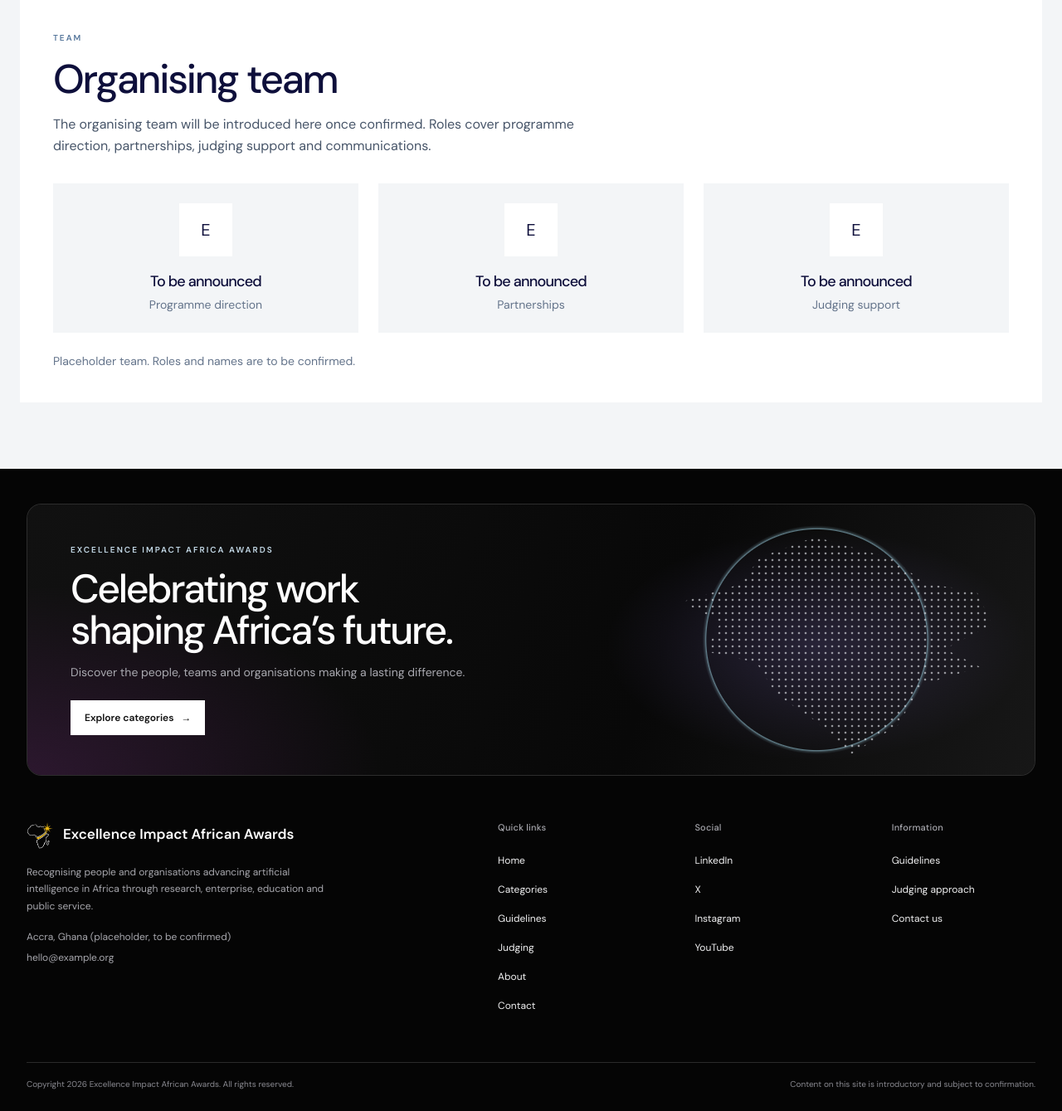
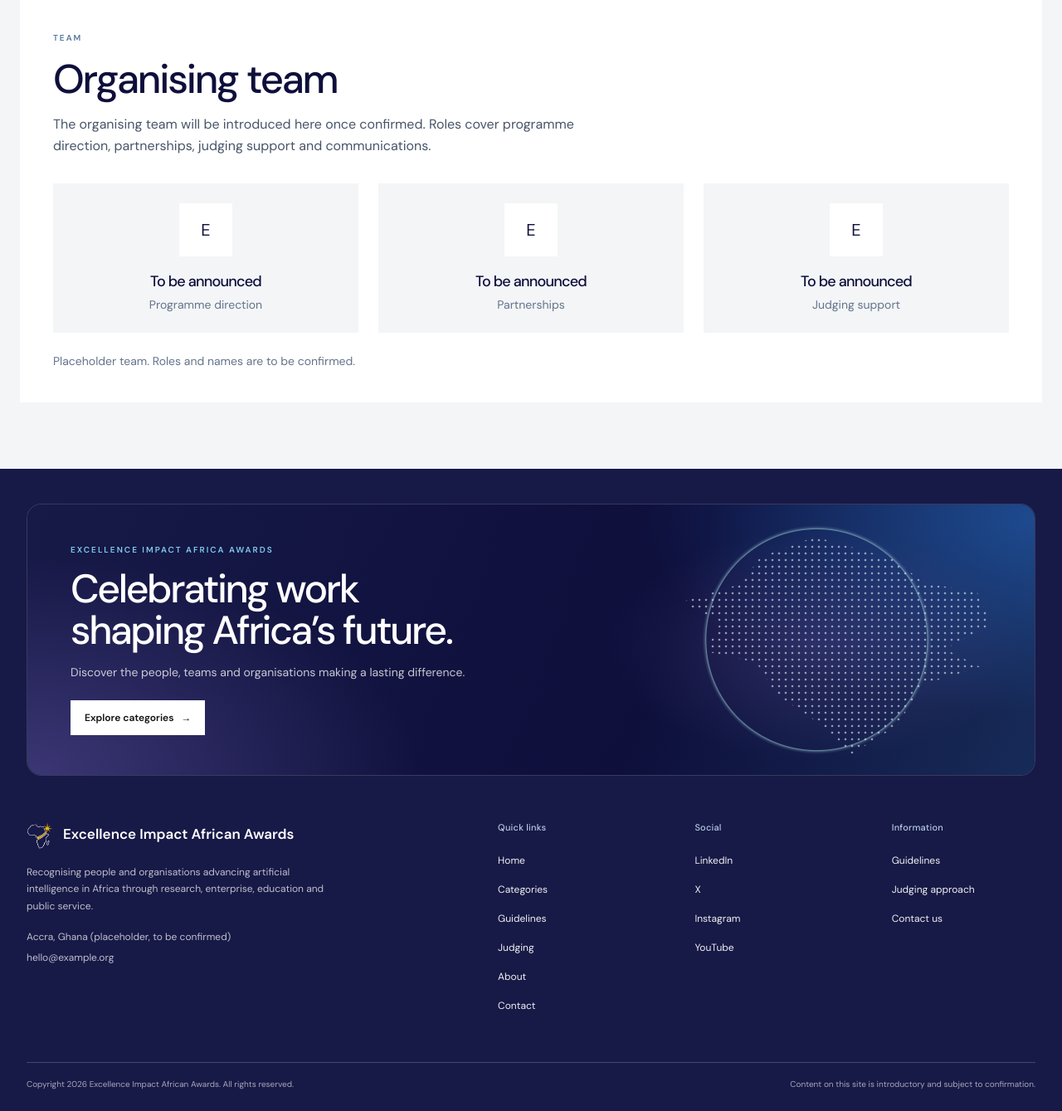
Before and after one commit to K2Debug/Excellence-Impact-Africa-Awards, a Laravel app: page /about in a window 1280 px wide. Shown: the part 1863-3202 px from the top of the page at 83% size. Run offline with Laravel 12, Linux system fonts and the light colour scheme; style sheets or scripts are compiled from the project's sources.

Commit message:
Apply site palette to footer

```diff
--- a/resources/css/app.css
+++ b/resources/css/app.css
@@ -143,14 +143,14 @@ a:hover { color:var(--eiaa-navy); }
 .closing-section h2 { max-width:850px;margin:7px 0 18px;color:white;font-size:clamp(42px,6vw,78px);line-height:1.02; }
 .closing-section>p:not(.eyebrow) { max-width:510px;margin:0;color:rgba(255,255,255,.78);font-size:14px;line-height:1.7; }
 .closing-section>a { margin-top:30px;padding:14px 0;border-bottom:1px solid rgba(255,255,255,.7); }
-.site-footer { position:relative;z-index:1;background:#050505;color:#fff;padding:42px 32px 24px; }
+.site-footer { position:relative;z-index:1;background:var(--eiaa-deep);color:#fff;padding:42px 32px 24px; }
 .site-footer__inner { width:min(100%,1280px);margin:0 auto; }
-.site-footer__callout { position:relative;isolation:isolate;min-height:295px;margin:0 0 0;overflow:hidden;border:1px solid rgba(255,255,255,.12);border-radius:18px;background:#101010; }
-.site-footer__callout::before { position:absolute;z-index:-1;inset:0;background:radial-gradient(ellipse 50% 100% at 0% 100%,rgba(117,43,126,.28),transparent 70%),linear-gradient(110deg,#111 0%,#080808 62%,#171717 100%);content:""; }
+.site-footer__callout { position:relative;isolation:isolate;min-height:295px;margin:0 0 0;overflow:hidden;border:1px solid rgba(255,255,255,.18);border-radius:18px;background:var(--eiaa-navy); }
+.site-footer__callout::before { position:absolute;z-index:-1;inset:0;background:radial-gradient(ellipse 54% 112% at 0% 100%,rgba(97,85,164,.5),transparent 72%),radial-gradient(ellipse 54% 100% at 100% 5%,rgba(40,120,217,.45),transparent 72%),linear-gradient(110deg,#171947 0%,#0E0F3B 62%,#172b58 100%);content:""; }
 .site-footer__callout-copy { position:relative;z-index:2;max-width:590px;padding:48px 52px; }
-.site-footer__callout-copy .eyebrow { margin-bottom:15px;color:#c4d9e7; }
+.site-footer__callout-copy .eyebrow { margin-bottom:15px;color:var(--eiaa-sky); }
 .site-footer__callout h2 { max-width:560px;margin:0;color:#fff;font-size:clamp(32px,4vw,48px);line-height:1.04;letter-spacing:-.05em !important; }
-.site-footer__callout-copy>p:not(.eyebrow) { margin:14px 0 0;color:#a9a9b0;font-size:14px;line-height:1.65; }
+.site-footer__callout-copy>p:not(.eyebrow) { margin:14px 0 0;color:rgba(255,255,255,.76);font-size:14px;line-height:1.65; }
 .site-footer__callout-copy>a { display:inline-flex;align-items:center;gap:9px;margin-top:22px;padding:12px 17px;background:#fff;color:#111;font-size:12px;font-weight:600;text-decoration:none; }
 .site-footer__callout-copy>a:hover { background:#e8edf2;color:#111; }
 .site-footer__callout-art { position:absolute;z-index:0;top:0;right:0;bottom:0;width:47%;background:radial-gradient(circle at 54% 50%,transparent 0 38%,rgba(136,180,195,.66) 38.3%,rgba(136,180,195,.2) 38.8%,transparent 39.5%),radial-gradient(ellipse at 54% 52%,rgba(107,91,164,.28),transparent 58%); }
@@ -158,15 +158,15 @@ a:hover { color:var(--eiaa-navy); }
 .site-footer__main { padding:54px 0 46px;display:grid;grid-template-columns:minmax(260px,1.6fr) repeat(3,minmax(100px,.55fr));gap:clamp(26px,5vw,72px); }
 .site-footer__brand { display:flex;align-items:center;gap:10px;color:#fff;font-size:17px;font-weight:600;text-decoration:none; }
 .site-footer__brand img { flex:none;object-fit:contain; }
-.site-footer__identity>p { max-width:370px;margin:18px 0;color:#a7a7ad;font-size:12px;line-height:1.7; }
-.site-footer__identity address,.site-footer__email { display:block;margin-top:6px;color:#a7a7ad;font-size:12px;font-style:normal;line-height:1.6;text-decoration:none; }
-.site-footer__links h2 { margin:0 0 19px;color:#a7a7ad;font-size:11px;font-weight:500;letter-spacing:.02em !important; }
+.site-footer__identity>p { max-width:370px;margin:18px 0;color:rgba(255,255,255,.72);font-size:12px;line-height:1.7; }
+.site-footer__identity address,.site-footer__email { display:block;margin-top:6px;color:rgba(255,255,255,.72);font-size:12px;font-style:normal;line-height:1.6;text-decoration:none; }
+.site-footer__links h2 { margin:0 0 19px;color:#b5cce2;font-size:11px;font-weight:500;letter-spacing:.02em !important; }
 .site-footer__links ul { margin:0;padding:0;list-style:none; }
 .site-footer__links li { margin:0 0 11px; }
 .site-footer__links a { color:#f1f1f2;font-size:12px;text-decoration:none; }
 .site-footer__links a:hover { color:#b7d7eb; }
-.site-footer__bottom { border-top:1px solid rgba(255,255,255,.15);padding:18px 0 0;display:flex;justify-content:space-between;gap:24px; }
-.site-footer__bottom p { margin:0;color:#898990;font-size:10px;line-height:1.6; }
+.site-footer__bottom { border-top:1px solid rgba(255,255,255,.2);padding:18px 0 0;display:flex;justify-content:space-between;gap:24px; }
+.site-footer__bottom p { margin:0;color:rgba(255,255,255,.62);font-size:10px;line-height:1.6; }
 
 /* Existing interior views inherit the same spare editorial language. */
 #main-content > section:not(.home-hero),#main-content > div { color:var(--eiaa-ink); }
```
Also changed, not shown: 1 other file.
